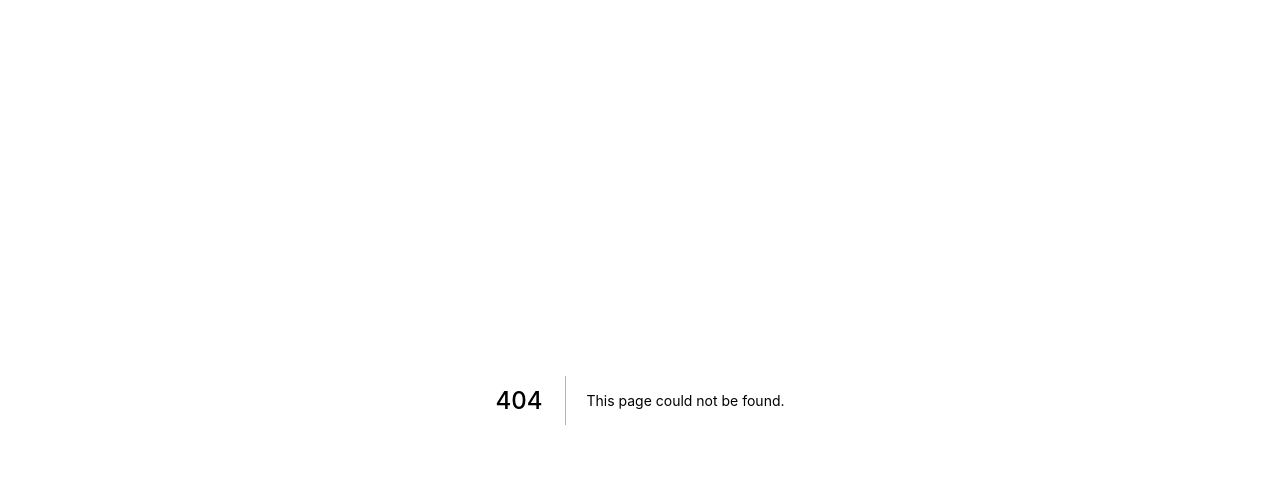
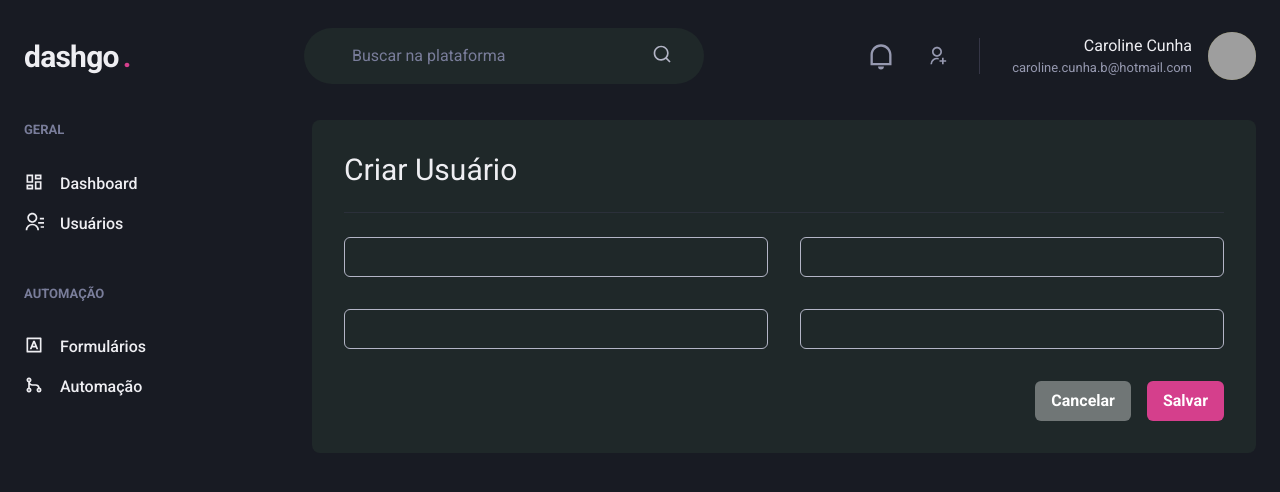
Before and after one commit to CarolineCunha/ignite-dashgo, a Next.js app: page /users/create in a window 1280 px wide. Before the commit this address had no page. Shown: the top 492 px of the page. Built offline with nearby package versions, Linux system fonts and the light colour scheme; grey boxes are pictures that could not be loaded.

Commit message:
form de usuário

```diff
--- /dev/null
+++ b/src/pages/users/create.tsx
@@ -0,0 +1,38 @@
+import { Box, Flex, Heading, VStack, Divider, Input, SimpleGrid, HStack, Button } from '@chakra-ui/react'
+import { Header } from '../../components/Header'
+import { Sidebar } from '../../components/Sidebar'
+
+export default function CreateUser() {
+    return (
+        <Box>
+            <Header />
+            <Flex w="100%" my="6" maxWidth={1400} mx="auto" px="6" >
+                <Sidebar />
+
+                <Box flex="1" borderRadius={8} bg="gray.800" p="8">
+                    <Heading size="lg" fontWeight="normal">Criar Usuário</Heading>
+                    <Divider my="6" borderColor="gray.700"/>
+                    <VStack spacing="8">
+                        <SimpleGrid minChildWidth="240px" spacing="8" w="100%">
+                            <Input name="name" label="Nome Completo" />
+                            <Input name="email" label="E-mail" type="email" />
+                        </SimpleGrid>
+
+                        <SimpleGrid minChildWidth="240px" spacing="8" w="100%">
+                            <Input name="password" label="Senha" type="password" />
+                            <Input name="password_confirmation" label="Confirmação da senha" type="password" />
+                        </SimpleGrid>
+                    </VStack>
+
+                    <Flex mt="8" justify="flex-end">
+                        <HStack spacing="4">
+                            <Button colorScheme="whiteAlpha">Cancelar</Button>
+                            <Button colorScheme="pink">Salvar</Button>
+                        </HStack>
+                    </Flex>
+                </Box>
+            </Flex>
+
+        </Box>
+    )
+}
```
